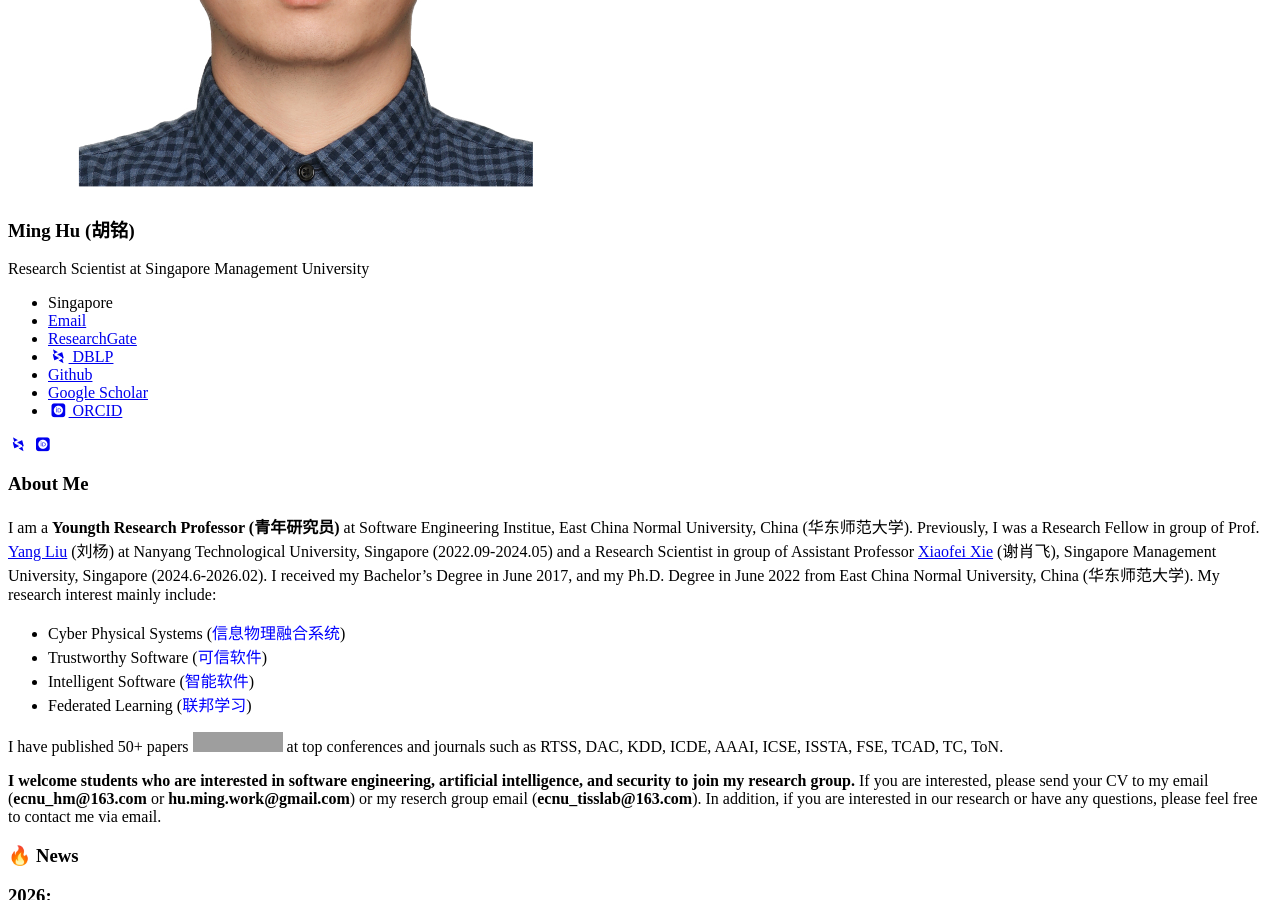
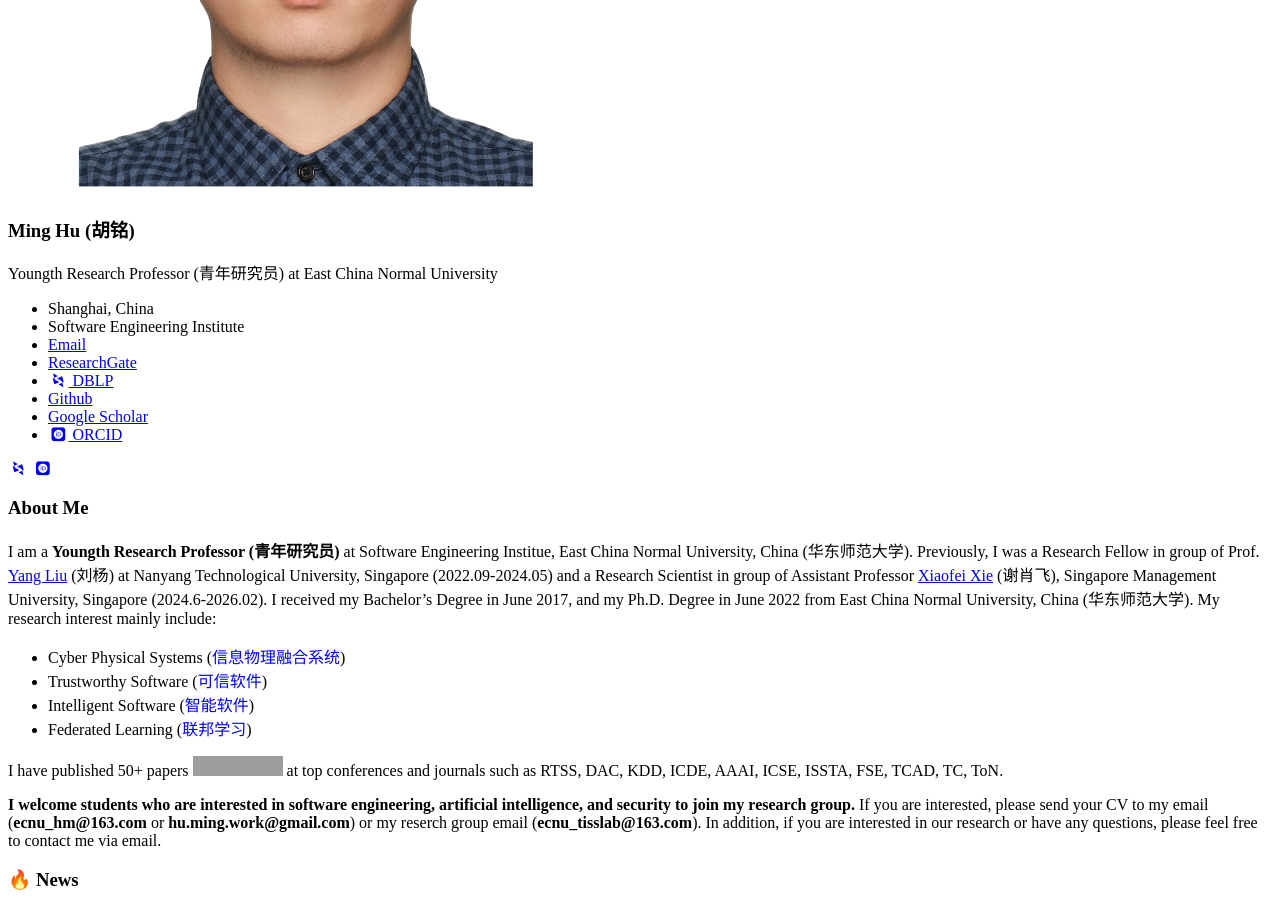
Before and after one commit to HUMingProfile/humingprofile.github.io, a Jekyll site: the page built from _pages/about.md, in a window 1280 px wide and 900 px high, scrolled down 705 px. Built offline with Jekyll 4.4.1, drawn with Linux system fonts in a browser that asks for light colours; some web fonts are replaced; a script that is not in the unit is left out; grey boxes are pictures that could not be loaded.

Commit message:
Update _config.yml

```diff
--- a/_config.yml
+++ b/_config.yml
@@ -23,9 +23,9 @@ baidu_site_verification  :  # get baidu_site_verification from https://ziyuan.ba
 author:
   name             : "Ming Hu (胡铭)"
   avatar           : "images/huming.png"
-  bio              : "Research Scientist at Singapore Management University"
-  location         : "Singapore"
-  employer         : #"Hefei General Machinery Research Institute"
+  bio              : "Youngth Research Professor (青年研究员) at East China Normal University"
+  location         : "Shanghai, China"
+  employer         : "Software Engineering Institute"
   pubmed           :
   googlescholar    : "https://scholar.google.com/citations?user=ZTTvNb0AAAAJ"
   email            : "hu.ming.work@gmail.com"
```
